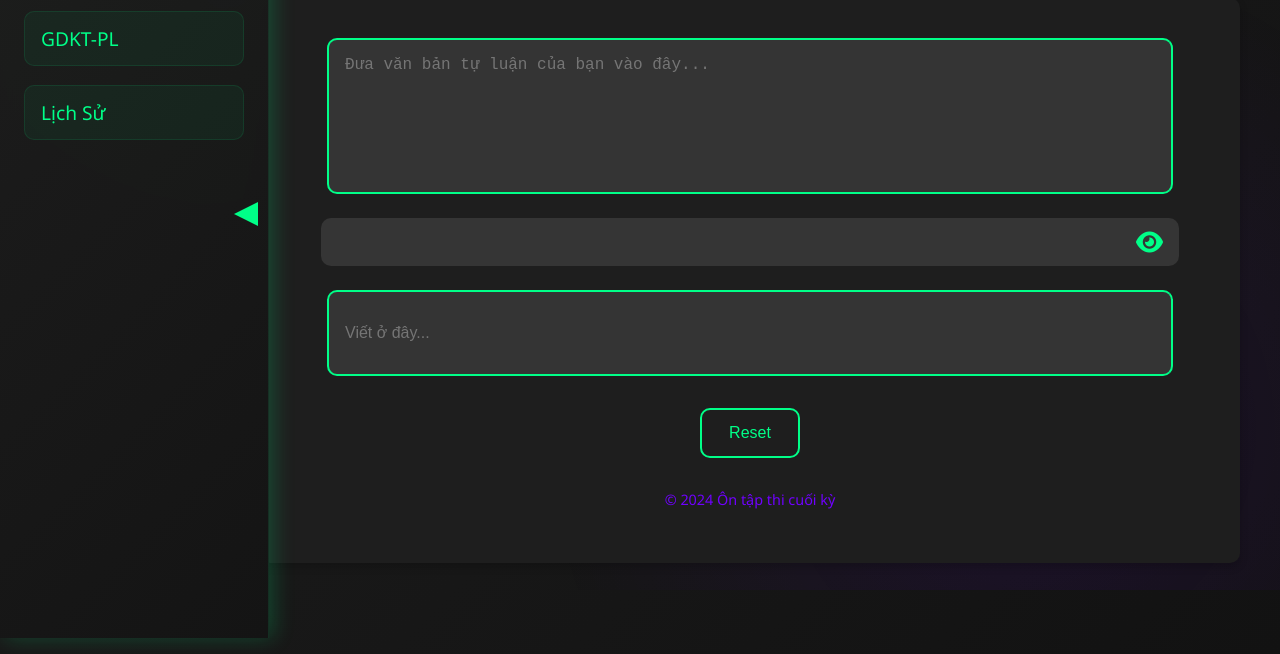
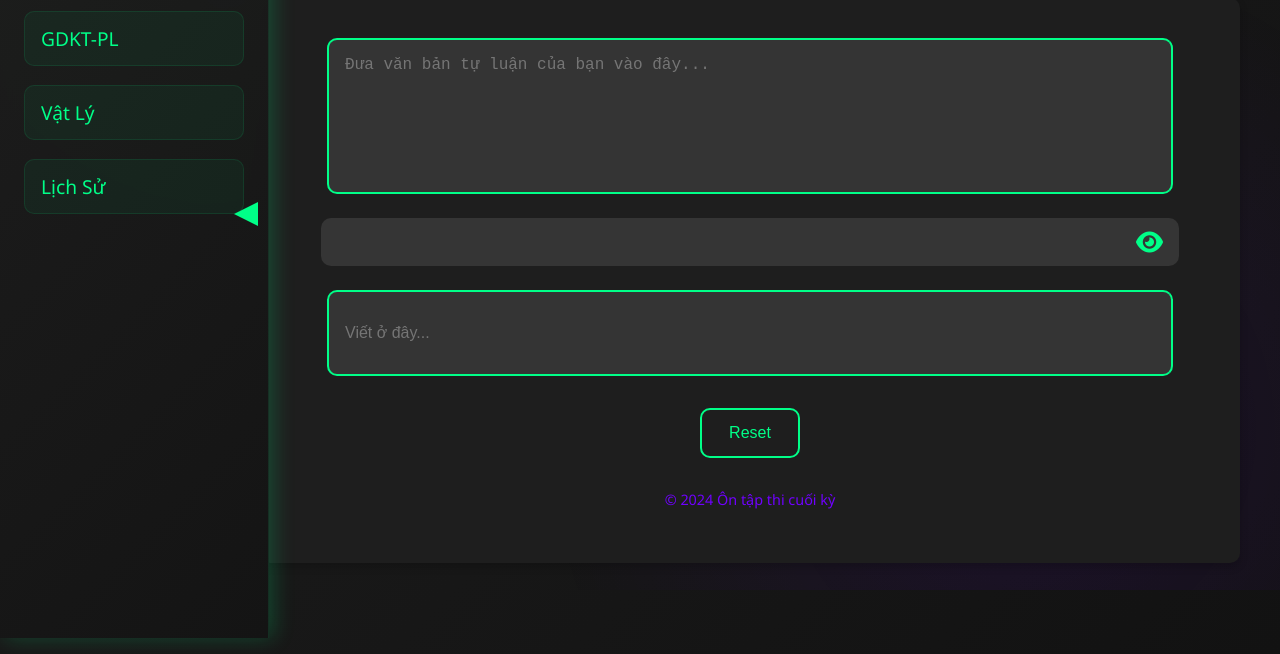
Before and after one commit to giangnewbie/testing-web, a plain HTML site: page index.html in a window 1280 px wide. Shown: the part 210-864 px from the top of the page. Drawn offline with Linux system fonts and the light colour scheme.

Commit message:
Update index.html

```diff
--- a/index.html
+++ b/index.html
@@ -575,6 +575,7 @@
         <h1>AZOTA</h1>
         <a href="https://azota.vn/de-thi/rsjvxe">Sinh Học</a>
         <a href="https://azota.vn/vi/de-thi/3n8n6o">GDKT-PL</a>
+        <a href="https://azota.vn/de-thi/gxxut2 ">Vật Lý</a>
         <a href="https://azota.vn/de-thi/k3qwx7 ">Lịch Sử</a>
     </div>
     <div class="content">
```
